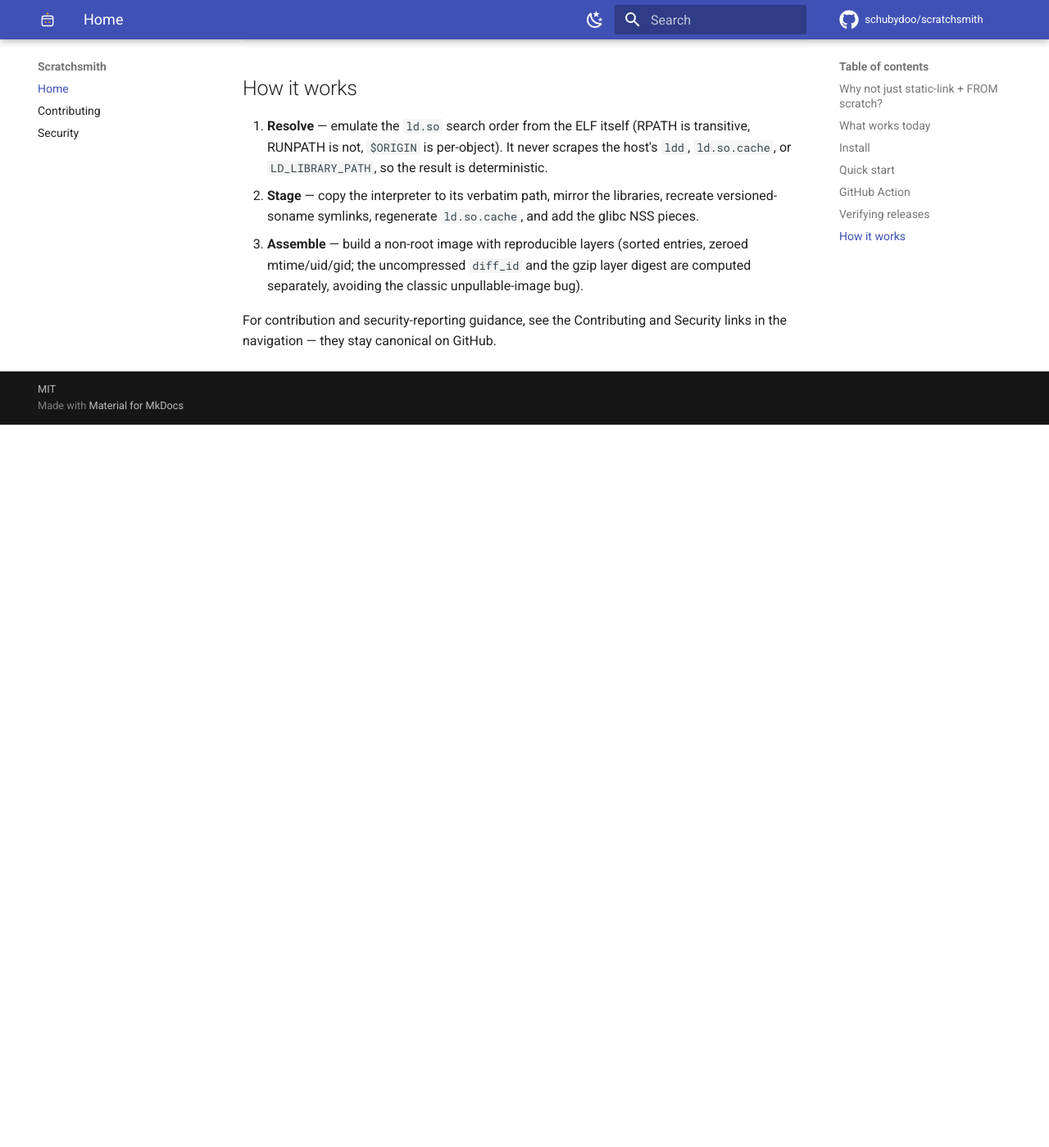
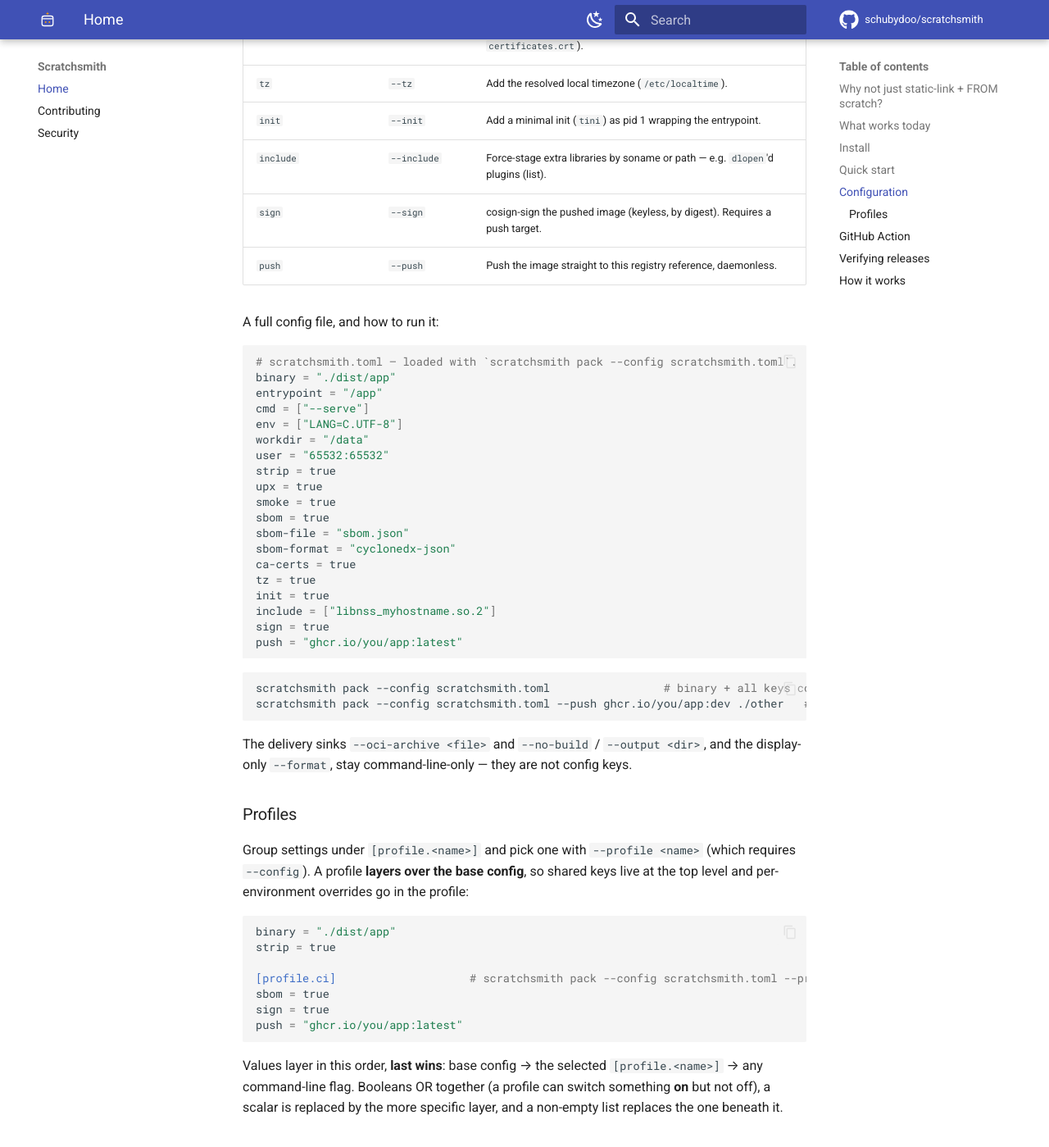
Before and after one commit to schubydoo/scratchsmith, an MkDocs documentation site: the page built from docs/index.md, in a window 1280 px wide and 1400 px high, scrolled down 4257 px. Shown: the whole window at 82% size. Built offline with MkDocs 1.6.1 and Material for MkDocs 9.7.7, drawn with Linux system fonts in a browser that asks for light colours; comment, search, counter and statistics services are not loaded; the version menu is left out; before the commit the page ends 4775 px from its top, so only the background shows below that; some of the changed text lies outside the part shown.

Commit message:
docs: document scratchsmith.toml, --config, and profiles (#76)
* docs: document scratchsmith.toml, --config, and profiles

The config-file feature (Tasks 2.6 + 5.5) shipped in v0.2 with only a
capability-table checkmark and no usage docs. Add a Configuration section to
README + the docs site: a full commented scratchsmith.toml (every key mapped to
its --flag), the --config load + flags-override-file rule, and a Profiles
subsection with a [profile.ci] example and the base -> profile -> CLI layering
semantics. Also fills the previously-undocumented image-config flags
(--cmd/--env/--entrypoint/--workdir/--user) and the SBOM flags.

Co-Authored-By: Claude Opus 4.8 <noreply@anthropic.com>

* docs: show image-config and SBOM flags as real CLI examples

The Configuration section documented --entrypoint/--cmd/--env/--workdir/--user
and --sbom-file/--sbom-format only as comments inside the scratchsmith.toml
example. Add runnable 'scratchsmith pack ...' examples in Quick start so each is
documented as an actual CLI flag, not just a config key.

Co-Authored-By: Claude Opus 4.8 <noreply@anthropic.com>

* docs: add a parameter reference table to Configuration

The section explained each key only via terse comments buried in the toml
example — not a real reference. Lead with a table (key | CLI flag | what it
does) covering all 18 parameters, then a clean uncommented example file. The
'what does this do' answer is now scannable in one place.

Co-Authored-By: Claude Opus 4.8 <noreply@anthropic.com>

* docs: drop the fragile 2.5 MB demo figure; date the comparison table

The demo alt-text pinned a specific packed-image size that depends on the input
binary and can't be verified from code — replace with 'minimal'. Add a dated
caption to the comparison table so the landscape rows read as a point-in-time
snapshot (only Scratchsmith's row is kept current here).

Co-Authored-By: Claude Opus 4.8 <noreply@anthropic.com>

---------

Co-authored-by: Schuby <12485317+schubydoo@users.noreply.github.com>
Co-authored-by: Claude Opus 4.8 <noreply@anthropic.com>

````diff
--- a/docs/index.md
+++ b/docs/index.md
@@ -120,8 +120,95 @@ Add supply-chain output, verify it starts, and shrink it:
 
 ```sh
 scratchsmith pack --sbom --strip --smoke ./app        # SBOM + stripped + auto smoke-run
+scratchsmith pack --sbom --sbom-format spdx-json --sbom-file bom.spdx.json ./app   # SPDX SBOM, custom path
 scratchsmith lint --fail-on no-pie --fail-on no-relro ./app   # hardening gate for CI
 ```
+
+Set what the image runs — entrypoint, arguments, environment, working directory, and user:
+
+```sh
+scratchsmith pack ./app \
+  --entrypoint /app --cmd serve --env LANG=C.UTF-8 --workdir /data --user 65532:65532
+```
+
+## Configuration
+
+Instead of a long command line, put the defaults for `pack` in a `scratchsmith.toml` and load it
+with `--config`. Every key below maps to a `pack` flag, and **a command-line flag overrides the
+file**.
+
+| `scratchsmith.toml` key | CLI flag | What it does |
+|---|---|---|
+| `binary` | *(positional arg)* | The ELF binary to pack. |
+| `entrypoint` | `--entrypoint` | Image `ENTRYPOINT` (defaults to the packed binary's path). |
+| `cmd` | `--cmd` | Default arguments appended to the entrypoint (list; `--cmd` is repeatable). |
+| `env` | `--env` | Image environment entries, each `KEY=VALUE` (list). |
+| `workdir` | `--workdir` | Image `WORKDIR`. |
+| `user` | `--user` | Image user `UID[:GID]`. Defaults to a non-root UID; `0`/root prints a warning. |
+| `strip` | `--strip` | Strip symbols from the binary and libraries. |
+| `upx` | `--upx` | Compress the packed binary with UPX (it self-decompresses at runtime). |
+| `smoke` | `--smoke` | Run the built image once and fail if the binary can't start. |
+| `sbom` | `--sbom` | Write an SBOM of the packed rootfs (requires `syft`). |
+| `sbom-file` | `--sbom-file` | SBOM output path (default: `sbom.json`). |
+| `sbom-format` | `--sbom-format` | SBOM format: `cyclonedx-json` (default) or `spdx-json`. |
+| `ca-certs` | `--ca-certs` | Add the TLS CA bundle (`/etc/ssl/certs/ca-certificates.crt`). |
+| `tz` | `--tz` | Add the resolved local timezone (`/etc/localtime`). |
+| `init` | `--init` | Add a minimal init (`tini`) as pid 1 wrapping the entrypoint. |
+| `include` | `--include` | Force-stage extra libraries by soname or path — e.g. `dlopen`'d plugins (list). |
+| `sign` | `--sign` | cosign-sign the pushed image (keyless, by digest). Requires a push target. |
+| `push` | `--push` | Push the image straight to this registry reference, daemonless. |
+
+A full config file, and how to run it:
+
+```toml
+# scratchsmith.toml — loaded with `scratchsmith pack --config scratchsmith.toml`.
+binary = "./dist/app"
+entrypoint = "/app"
+cmd = ["--serve"]
+env = ["LANG=C.UTF-8"]
+workdir = "/data"
+user = "65532:65532"
+strip = true
+upx = true
+smoke = true
+sbom = true
+sbom-file = "sbom.json"
+sbom-format = "cyclonedx-json"
+ca-certs = true
+tz = true
+init = true
+include = ["libnss_myhostname.so.2"]
+sign = true
+push = "ghcr.io/you/app:latest"
+```
+
+```sh
+scratchsmith pack --config scratchsmith.toml                 # binary + all keys come from the file
+scratchsmith pack --config scratchsmith.toml --push ghcr.io/you/app:dev ./other   # CLI overrides binary + push
+```
+
+The delivery sinks `--oci-archive <file>` and `--no-build` / `--output <dir>`, and the display-only
+`--format`, stay command-line-only — they are not config keys.
+
+### Profiles
+
+Group settings under `[profile.<name>]` and pick one with `--profile <name>` (which requires
+`--config`). A profile **layers over the base config**, so shared keys live at the top level and
+per-environment overrides go in the profile:
+
+```toml
+binary = "./dist/app"
+strip = true
+
+[profile.ci]                    # scratchsmith pack --config scratchsmith.toml --profile ci
+sbom = true
+sign = true
+push = "ghcr.io/you/app:latest"
+```
+
+Values layer in this order, **last wins**: base config → the selected `[profile.<name>]` → any
+command-line flag. Booleans OR together (a profile can switch something **on** but not off), a
+scalar is replaced by the more specific layer, and a non-empty list replaces the one beneath it.
 
 ## GitHub Action
 
````
Also changed, not shown: README.md (+90 -1 lines).
